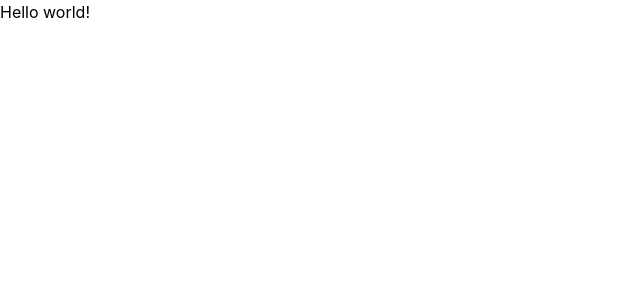
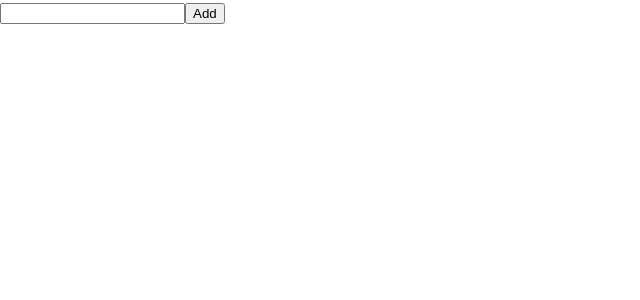
Before and after one commit to soloVlad/todo, a React (Vite) app: page / in a window 1280 px wide. Shown: the top 300 px of the page, without its empty margins (0-640 px from the left). Built offline with nearby package versions, Linux system fonts and the light colour scheme.

Commit message:
feat: add task creation component

```diff
--- a/src/App.tsx
+++ b/src/App.tsx
@@ -1,7 +1,19 @@
+import { useState } from "react"
+
+import { Creator } from "./components"
+
 const App = () => {
+  const [tasks, setTasks] = useState<string[]>([]);
+
+  const addTask = (task: string) => {
+    setTasks(prevTasks => [...prevTasks, task]);
+  }
+
+  console.log(tasks);
+
   return (
     <div>
-      Hello world!
+      <Creator addTask={addTask} />
     </div>
   )
 }
--- /dev/null
+++ b/src/components/Creator/index.tsx
@@ -0,0 +1,37 @@
+import { FC, useState } from "react";
+
+type CreatorProps = {
+  addTask: (task: string) => void
+}
+
+const Creator: FC<CreatorProps> = ({ addTask }) => {
+  const [task, setTask] = useState('');
+
+  const handleAddClick = (event: React.MouseEvent<HTMLButtonElement>) => {
+    event.preventDefault();
+
+    addTask(task);
+    clearInput();
+  }
+
+  const handleInputTask = (event: React.ChangeEvent<HTMLInputElement>) => {
+    setTask(event.target.value);
+  }
+
+  const clearInput = () => {
+    setTask('');
+  }
+
+  return (
+    <div>
+      <input
+        value={task}
+        onChange={handleInputTask}
+      />
+
+      <button onClick={handleAddClick}>Add</button>
+    </div>
+  )
+}
+
+export default Creator;
--- /dev/null
+++ b/src/components/index.ts
@@ -0,0 +1 @@
+export { default as Creator } from './Creator';
```
